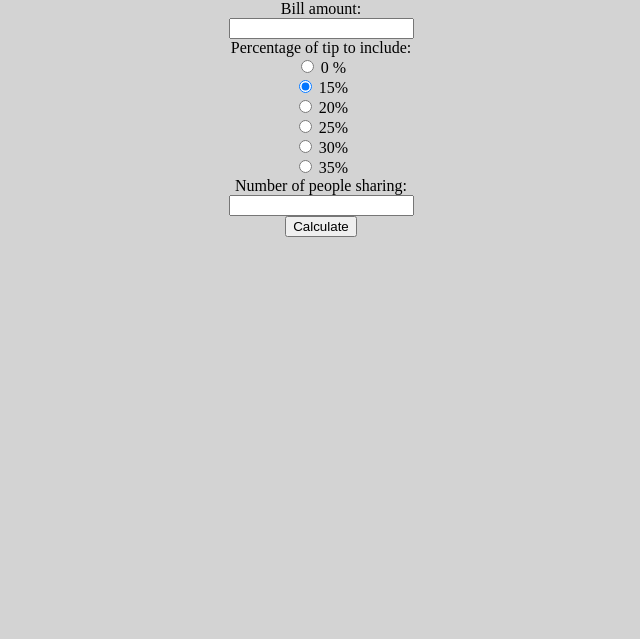
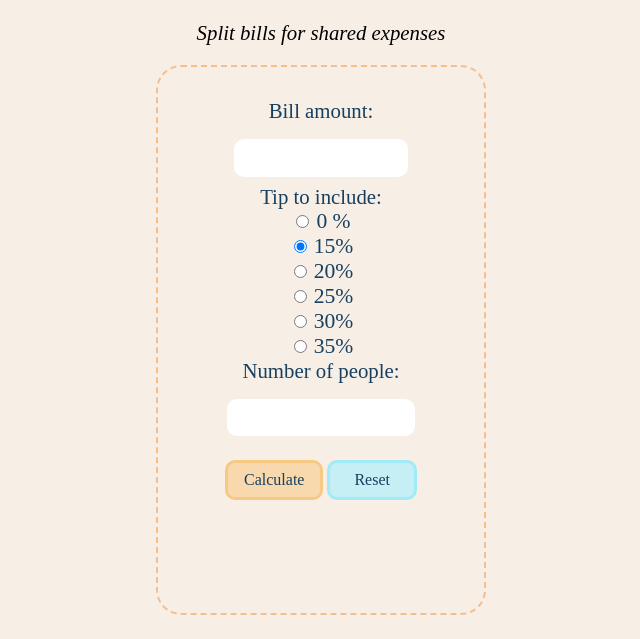
Before and after one commit to cmmzhang/billsplitter, a plain HTML site: page index.html in a window 1280 px wide. Shown: the part 161-800 px from the top of the page, without its empty margins (319-959 px from the left). Drawn offline with Linux system fonts and the light colour scheme.

Commit message:
transformed into version2

```diff
--- a/index.html
+++ b/index.html
@@ -5,6 +5,7 @@
         function costPerPerson() {
 	      var bill = document.getElementById("fbill").value;
 	      var numPeople = document.getElementById("fpeople").value;
+
 	      try {
 		    if(isNaN(bill)) throw "Bill amount should be a number";
         if(isNaN(numPeople)) throw "Number of people should be a number";
@@ -17,50 +18,163 @@
         alert(err);
         return
         }
+
 	      bill = parseFloat(document.getElementById("fbill").value);
 	      numPeople = parseFloat(document.getElementById("fpeople").value);
         var tip = document.querySelector('input[name="percent"]:checked').value;
-            var sharedCost = (bill+bill*tip)/numPeople;
-            var roundSharedCost = sharedCost.toFixed(2);
-            alert("Each person's share is: " + roundSharedCost);
+        document.getElementById("tipAmount").innerHTML= "Tip amount: $" + Number(bill*tip).toFixed(2);
+        document.getElementById("totalBillAmount").innerHTML= "Bill with tip: $" + Number(bill+bill*tip).toFixed(2);
+        document.querySelector("#perperson").innerHTML = "Split: $" + ((bill+bill*tip)/numPeople).toFixed(2);
 	      }
+        function handelRest() {
+        document.querySelector('form').reset();
+        document.querySelector('#tipAmount').innerHTML = "";
+        document.querySelector('#totalBillAmount').innerHTML = "";
+        document.querySelector('#perPerson').innerHTML = "$ 0";
+        }
+
 	    </script>
 	  <meta charset="utf-8">
     </head>
 	    <body>
         <style>
           body {
-             background-color:lightGray;
+	  	      background-color:rgb(247, 238, 230);
           }
-        h1 {text-align: center; margin-top: 60px;}
-        p {text-align: center; font-size: 1.25em;}
-        form {text-align: center;}
+          h1 {text-align: center; margin-top: 90px}
+	        p {text-align: center; font-size: 1.25em}
+          form {
+          text-align: center;
+          margin: 0 auto;
+          border: 2px dashed rgb(245, 190, 142);
+          border-radius: 25px;
+          width: 330px;
+          height: 550px;
+          padding: 2rem;
+          box-sizing: border-box
+          }
+          .header {
+          text-align: center;
+          background:rgb(247, 238, 230);
+          color: salmon;
+          font-size: 50px;
+          font-family: unset;
+          }
+          .button{
+          margin-top: 1.5rem;
+          margin-bottom: 1.25rem;
+          border-radius: 10px;
+          display: inline-block;
+          padding: .5rem 1rem;
+          font-family: unset;
+          font-size: 1rem;
+          color: #173F5F;
+          background-color:rgb(247, 217, 173);
+          border: solid rgb(248, 201, 131);
+          }
+          #resetBtn{
+          margin-top: 1.5rem;
+          border-radius: 10px;
+          display: inline-block;
+          padding: .5rem 1.5rem;
+          font-family: unset;
+          font-size: 1rem;
+          color: #173F5F;
+          background-color: rgb(198, 239, 245);
+          border: solid rgb(161, 235, 248);
+          }
+          #fbill{
+          margin-top: 1rem;
+          margin-bottom: 8px;
+          border-radius: 10px;
+          display: inline-block;
+          padding: .5rem .15rem;
+          font-family: unset;
+          border:solid white;
+          }
+          #fpeople{
+          margin-top: 1rem;
+          border-radius: 10px;
+          display: inline-block;
+          padding: .5rem .15rem;
+          border: solid white;
+          }
+          .bill-amount-label{
+          color: #173F5F;
+          font-family: unset;
+          font-size: 1.3rem;
+          }
+          .tip-font{
+          color: #173F5F;
+          font-family: unset;
+          font-size: 1.3rem;
+          }
+          .people-font{
+          color: #173F5F;
+          font-family: unset;
+          font-size: 1.3rem;
+          }
+          .number-font{
+          color: #173F5F;
+          font-family: unset;
+          font-size: 1.35rem;
+          }
+          .subtitle{
+          font-size: 1.3rem;
+          }
+          #perPerson{
+          padding-top: 1rem;
+          font-family: monospace;
+          font-size: 2rem;
+          font-weight: 400;
+          text-align: center;
+          color: #41b650;
+          }
+          #tipAmount{
+          padding-top: 1.5rem;
+          font-family: monospace;
+          font-size: 1.5rem;
+          font-weight: 400;
+          text-align: center;
+          color: #41b650;
+          }
+          #totalBillAmount{
+          padding-top: 1.5rem;
+          font-family: monospace;
+          font-size: 1.5rem;
+          font-weight: 400;
+          text-align: center;
+          color: #41b650;
+          }
         </style>
-        <h1> Bill Splitter</h1>
-        <p><em>Split bills for shared expenses</em> </p>
+        <h1 class="header"> Bill Splitter</h1>
+        <p class="subtitle"><em>Split bills for shared expenses</em> </p>
 
-        <form action="/action_page.php>
-          <label for="fbill">Bill amount:
-          </label><br>
+        <form action="/action_page.php">
+          <label class="bill-amount-label" for="fbill">Bill amount:</label><br>
           <input type="text" id="fbill" name="fbill"><br>
-          <label for="ftip">Percentage of tip to include:</label><br>
+          <label class="tip-font" for="ftip">Tip to include:</label><br>
           <input type="radio" id="00" name="percent" value="0">
-            <label for="00">0 %</label><br>
+          <label class="number-font" for="00">0 %</label><br>
           <input type="radio" id="15" name="percent" value="0.15" checked="checked">
-            <label for="15">15%</label><br>
+          <label class="number-font" for="15">15%</label><br>
           <input type="radio" id="20" name="percent" value="0.20">
-            <label for="20">20%</label><br>
+          <label class="number-font" for="20">20%</label><br>
           <input type="radio" id="25" name="percent" value="0.25">
-            <label for="25">25%</label><br>
+          <label class="number-font" for="25">25%</label><br>
           <input type="radio" id="30" name="percent" value="0.30">
-            <label for="30">30%</label><br>
+          <label class="number-font" for="30">30%</label><br>
           <input type="radio" id="35" name="percent" value="0.35">
-            <label for="35">35%</label><br>
-          <label for="fpeople">Number of people sharing:</label><br>
-            <input type="text" id="fpeople" name="fpeople"><br>
+          <label class="number-font" for="35">35%</label><br>
+          <label class="people-font" for="fpeople">Number of people:</label><br>
+          <input type="number" min="1" id="fpeople" name="fpeople"><br>
           <label for="calculate"></label>
-             <input type="button" value="Calculate" onClick="costPerPerson();">
-
+          <input class="button" type="button" value="Calculate" onClick="costPerPerson();">
+          <input id="resetBtn" type="button" value="Reset" onclick="handelRest();">
+          <span id="billAmount"></span><br>
+          <span id="tipAmount"></span><br>
+          <span id="totalBillAmount"></span>
+          <div id="perPerson"></div>
         </form>
         </body>
 </html>
```
Lines whose indentation alone changed are shown as unchanged.
